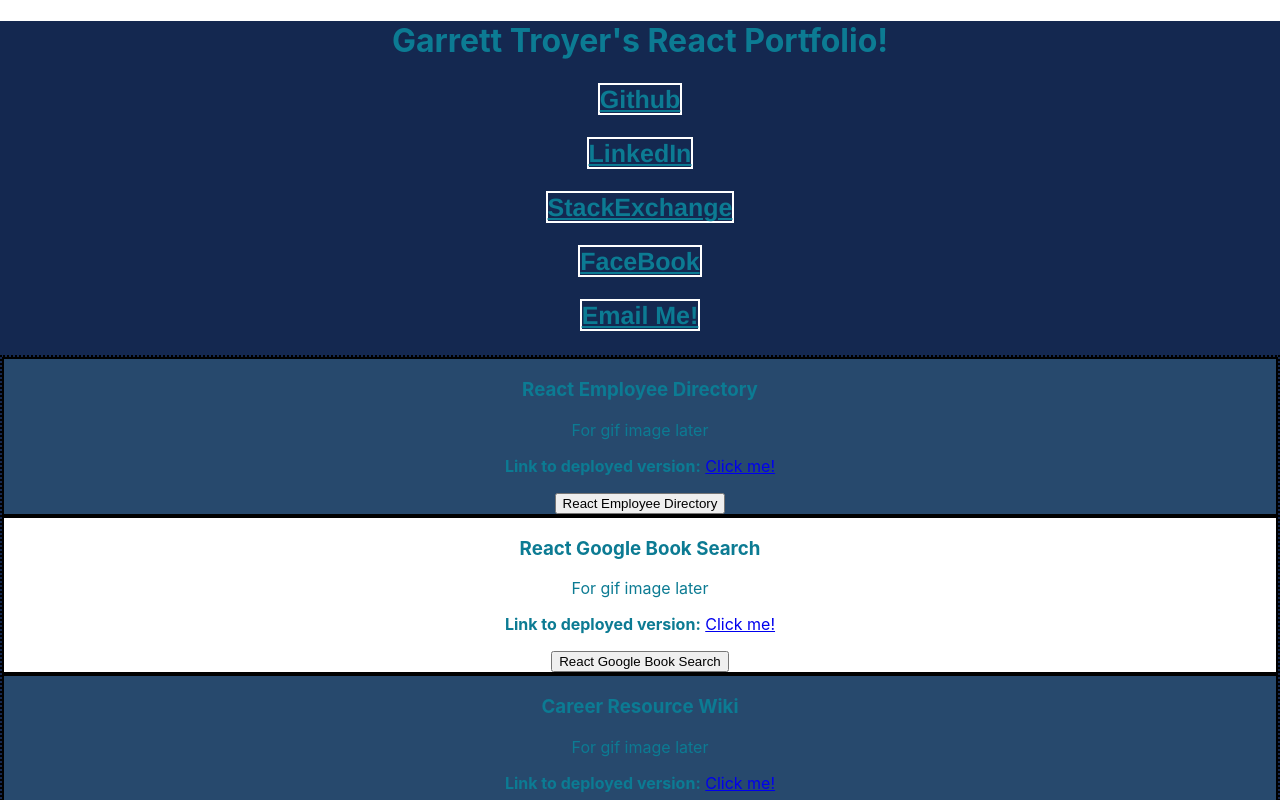
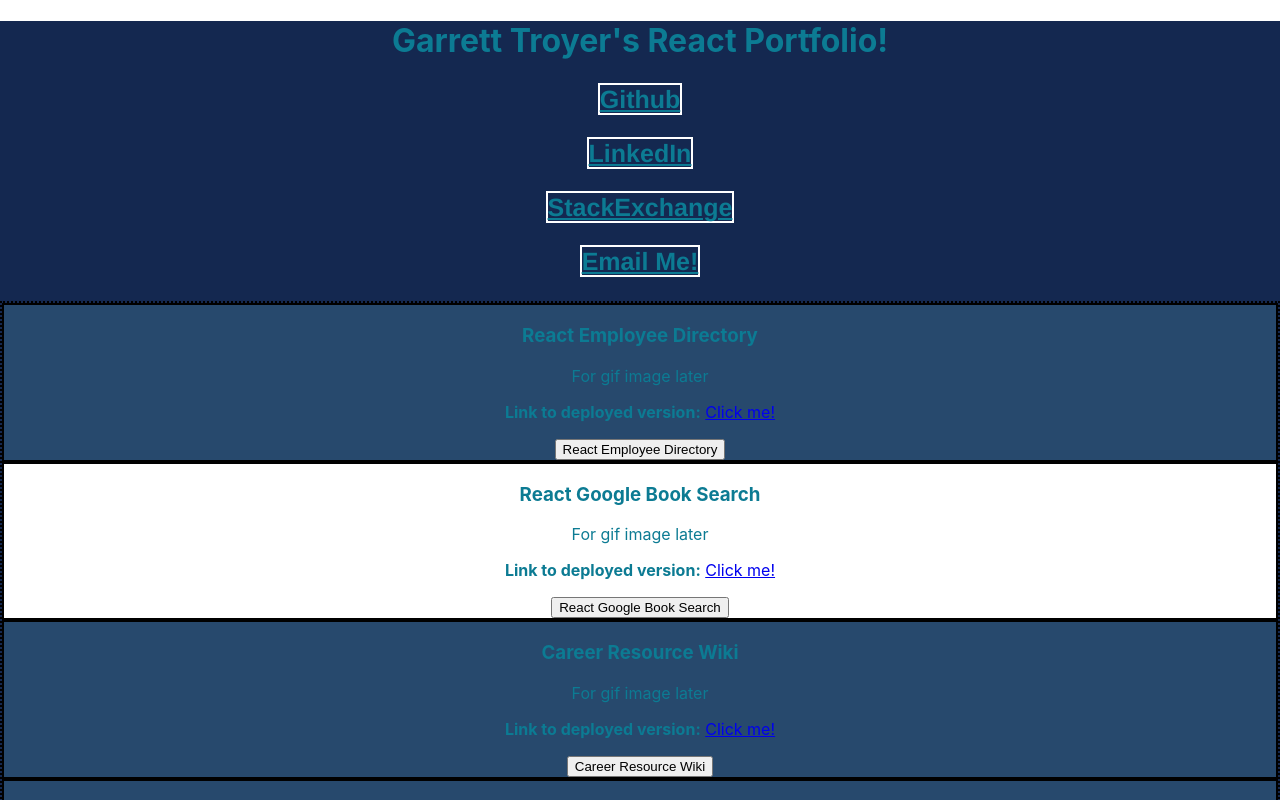
Before and after one commit to fruityvegetables/reactPortfolio, a React (Create React App) app: page / in a window 1280 px wide. Shown: the top 800 px of the page. Built offline with nearby package versions, Linux system fonts and the light colour scheme.

Commit message:
removed link to FaceBook

```diff
--- a/src/components/Header/Header.js
+++ b/src/components/Header/Header.js
@@ -15,9 +15,6 @@
                   <a href="https://stackexchange.com/users/17871593/fruityvegetables" target="blank">StackExchange</a>
               </p>
               <p>
-                  <a href="https://www.facebook.com/FruityVegetables" target="blank">FaceBook</a>
-              </p>
-              <p>
                   <a href="mailto:gg.troyer@gmail.com" target="blank">Email Me!</a>
               </p>
 
```
